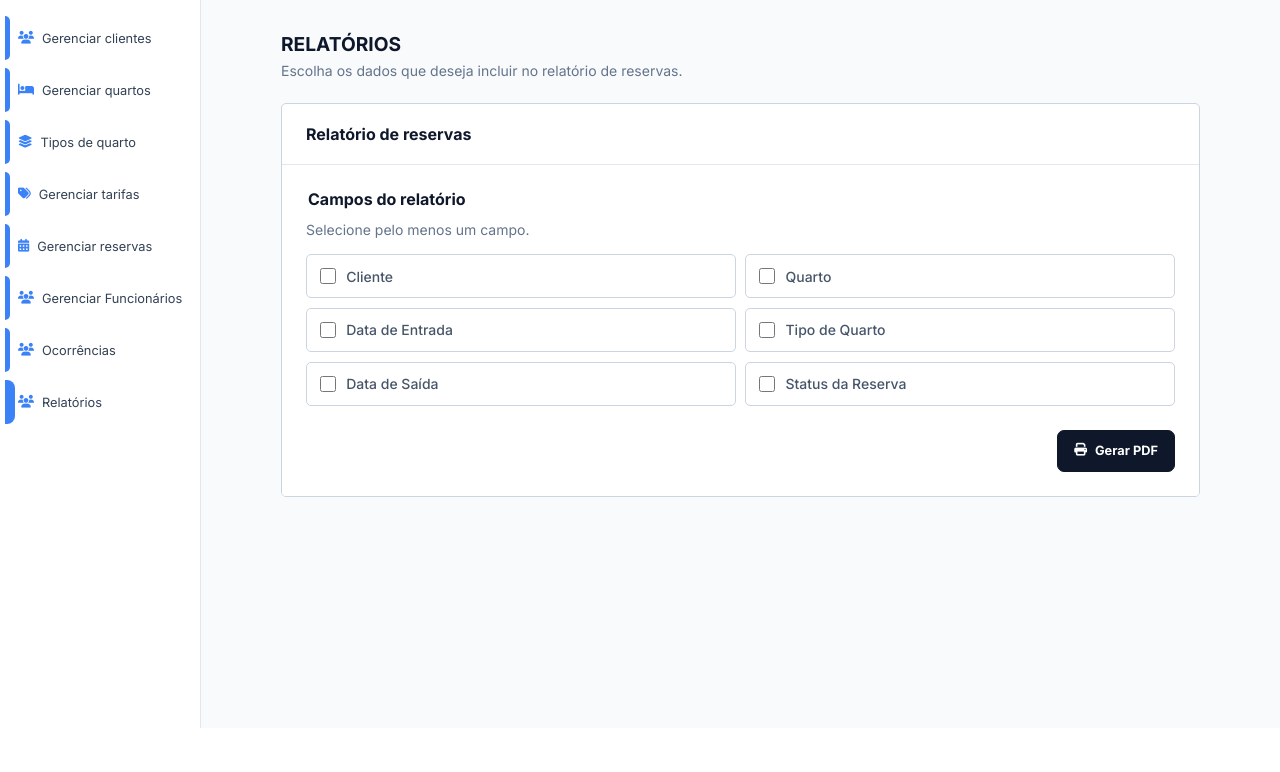
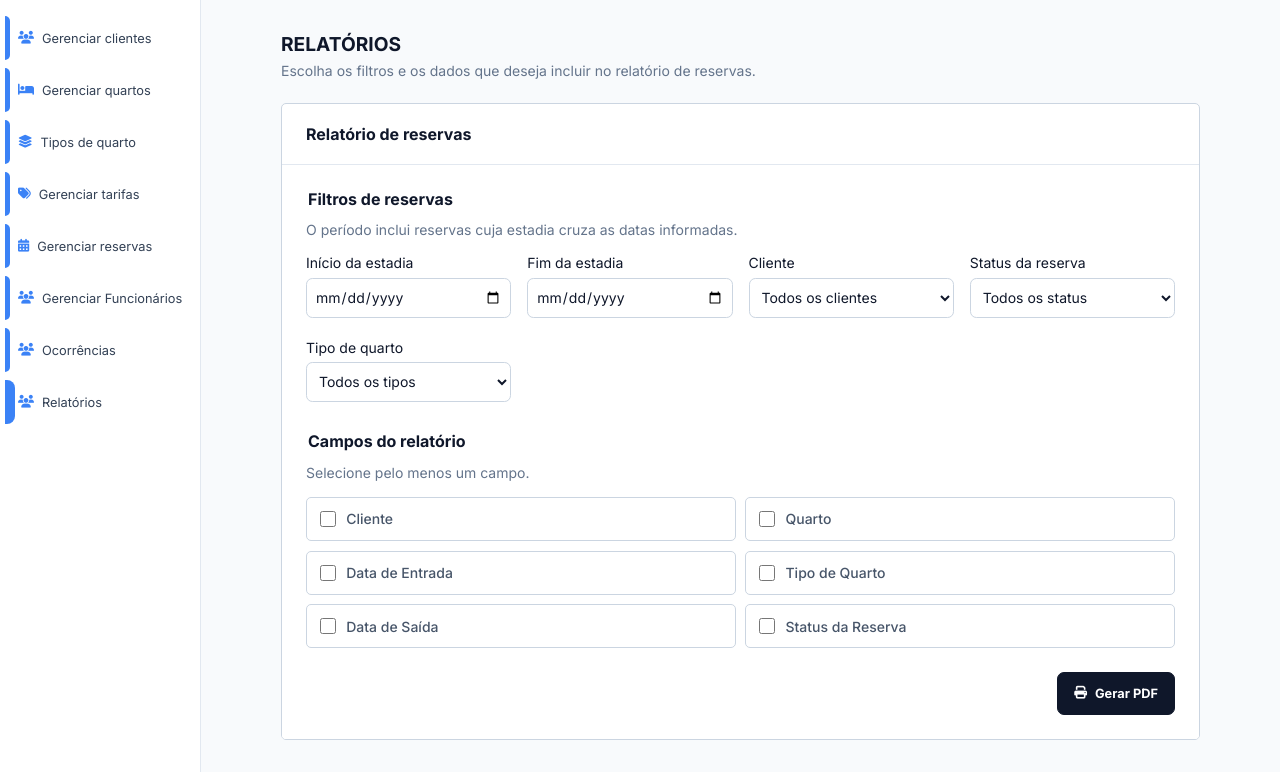
Before and after one commit to Kohlrausch16/sistema_gestao_hotel, a Django app: page /relatorio/ in a window 1280 px wide. Shown: the part 72-844 px from the top of the page. Before the commit the page ends 800 px from the top, so only its background shows below. Run offline with Django 5.2, Linux system fonts and the light colour scheme; a user stored in the database is signed in; data comes from the database, SQL or seed files in the repository; tables that the repository leaves empty hold one stand-in row (values such as "Sample post").

Commit message:
Adiciona filtros aos relatórios e testes das correções

```diff
--- a/hotelaria_app/forms.py
+++ b/hotelaria_app/forms.py
@@ -406,6 +406,43 @@ class CadastroForm(forms.ModelForm):
             "required": "Selecione pelo menos um campo para gerar o relatório."
         },
     )
+    periodo_inicio = forms.DateField(
+        label='Início da estadia', required=False,
+        widget=forms.DateInput(attrs={'type': 'date'}, format='%Y-%m-%d'),
+    )
+    periodo_fim = forms.DateField(
+        label='Fim da estadia', required=False,
+        widget=forms.DateInput(attrs={'type': 'date'}, format='%Y-%m-%d'),
+    )
+    cliente = forms.ModelChoiceField(
+        label='Cliente', queryset=Cliente.objects.none(), required=False,
+        empty_label='Todos os clientes',
+    )
+    status = forms.ChoiceField(
+        label='Status da reserva', required=False,
+        choices=[('', 'Todos os status'), *Reserva._meta.get_field('status').choices],
+    )
+    tipo_quarto = forms.ModelChoiceField(
+        label='Tipo de quarto', queryset=TipoQuarto.objects.none(), required=False,
+        empty_label='Todos os tipos',
+    )
+
+    def __init__(self, *args, **kwargs):
+        super().__init__(*args, **kwargs)
+        self.fields['cliente'].queryset = Cliente.objects.filter(
+            reserva__ativo=True
+        ).distinct().order_by('nome', 'sobrenome')
+        self.fields['tipo_quarto'].queryset = TipoQuarto.objects.filter(
+            quarto__reserva__ativo=True
+        ).distinct().order_by('tipo')
+
+    def clean(self):
+        dados = super().clean()
+        inicio = dados.get('periodo_inicio')
+        fim = dados.get('periodo_fim')
+        if inicio and fim and fim < inicio:
+            self.add_error('periodo_fim', 'O fim do período deve ser igual ou posterior ao início.')
+        return dados
 
     class Meta:
         model = Relatorio
--- a/hotelaria_app/static/css/gestao_paginas.css
+++ b/hotelaria_app/static/css/gestao_paginas.css
@@ -100,6 +100,33 @@
     font: 0.875rem "Inter", sans-serif;
 }
 
+.filtros-relatorio {
+    display: grid;
+    grid-template-columns: repeat(auto-fit, minmax(190px, 1fr));
+    gap: 1rem;
+}
+
+.filtro-relatorio {
+    display: flex;
+    flex-direction: column;
+    gap: 0.4rem;
+    color: #0F172A;
+    font: 0.875rem "Inter", sans-serif;
+}
+
+.filtro-relatorio input,
+.filtro-relatorio select {
+    box-sizing: border-box;
+    width: 100%;
+    min-height: 2.5rem;
+    padding: 0.5rem;
+    border: 1px solid #CBD5E1;
+    border-radius: 0.4rem;
+    background: #FFF;
+    color: #0F172A;
+    font: inherit;
+}
+
 .painel-relatorio .opcoes-relatorio {
     grid-template-columns: repeat(2, minmax(0, 1fr));
 }
--- a/hotelaria_app/templates/gerar_relatorio.html
+++ b/hotelaria_app/templates/gerar_relatorio.html
@@ -14,7 +14,7 @@
         <div class="cabecalho-quartos">
             <div>
                 <h1 class="titulo-pagina">RELATÓRIOS</h1>
-                <p class="subtitulo-quartos">Escolha os dados que deseja incluir no relatório de reservas.</p>
+                <p class="subtitulo-quartos">Escolha os filtros e os dados que deseja incluir no relatório de reservas.</p>
             </div>
         </div>
     {% endif %}
@@ -42,7 +42,7 @@
                             </tr>
                         {% empty %}
                             <tr>
-                                <td colspan="{{ cabecalhos|length }}">Nenhuma reserva cadastrada.</td>
+                                <td colspan="{{ cabecalhos|length }}">Nenhuma reserva encontrada para os filtros escolhidos.</td>
                             </tr>
                         {% endfor %}
                     </tbody>
@@ -57,6 +57,21 @@
             <div class="painel-cabecalho"><h2>Relatório de reservas</h2></div>
             <form class="formulario-relatorio" method="post" action="{% url 'gerar_relatorio' %}" target="_blank">
                 {% csrf_token %}
+                <fieldset>
+                    <legend>Filtros de reservas</legend>
+                    <p class="ajuda-relatorio">O período inclui reservas cuja estadia cruza as datas informadas.</p>
+                    <div class="filtros-relatorio">
+                        {% for campo in formulario %}
+                            {% if campo.name != 'campos' %}
+                                <label class="filtro-relatorio" for="{{ campo.id_for_label }}">
+                                    <span>{{ campo.label }}</span>
+                                    {{ campo }}
+                                    {% for erro in campo.errors %}<span class="erro-relatorio" role="alert">{{ erro }}</span>{% endfor %}
+                                </label>
+                            {% endif %}
+                        {% endfor %}
+                    </div>
+                </fieldset>
                 <fieldset>
                     <legend>Campos do relatório</legend>
                     <p class="ajuda-relatorio">Selecione pelo menos um campo.</p>
--- a/hotelaria_app/views.py
+++ b/hotelaria_app/views.py
@@ -713,6 +713,21 @@ def gerar_relatorio(request):
         reservas = Reserva.objects.filter(ativo=True).select_related(
             'cliente', 'quarto__tipo'
         ).order_by('data_entrada')
+        inicio = formulario.cleaned_data['periodo_inicio']
+        fim = formulario.cleaned_data['periodo_fim']
+        cliente = formulario.cleaned_data['cliente']
+        status = formulario.cleaned_data['status']
+        tipo_quarto = formulario.cleaned_data['tipo_quarto']
+        if inicio:
+            reservas = reservas.filter(data_saida__gt=inicio)
+        if fim:
+            reservas = reservas.filter(data_entrada__lte=fim)
+        if cliente:
+            reservas = reservas.filter(cliente=cliente)
+        if status:
+            reservas = reservas.filter(status=status)
+        if tipo_quarto:
+            reservas = reservas.filter(quarto__tipo=tipo_quarto)
         valores_por_reserva = []
 
         for reserva in reservas:
```
Also changed, not shown: hotelaria_app/tests.py (+89 -0 lines).
